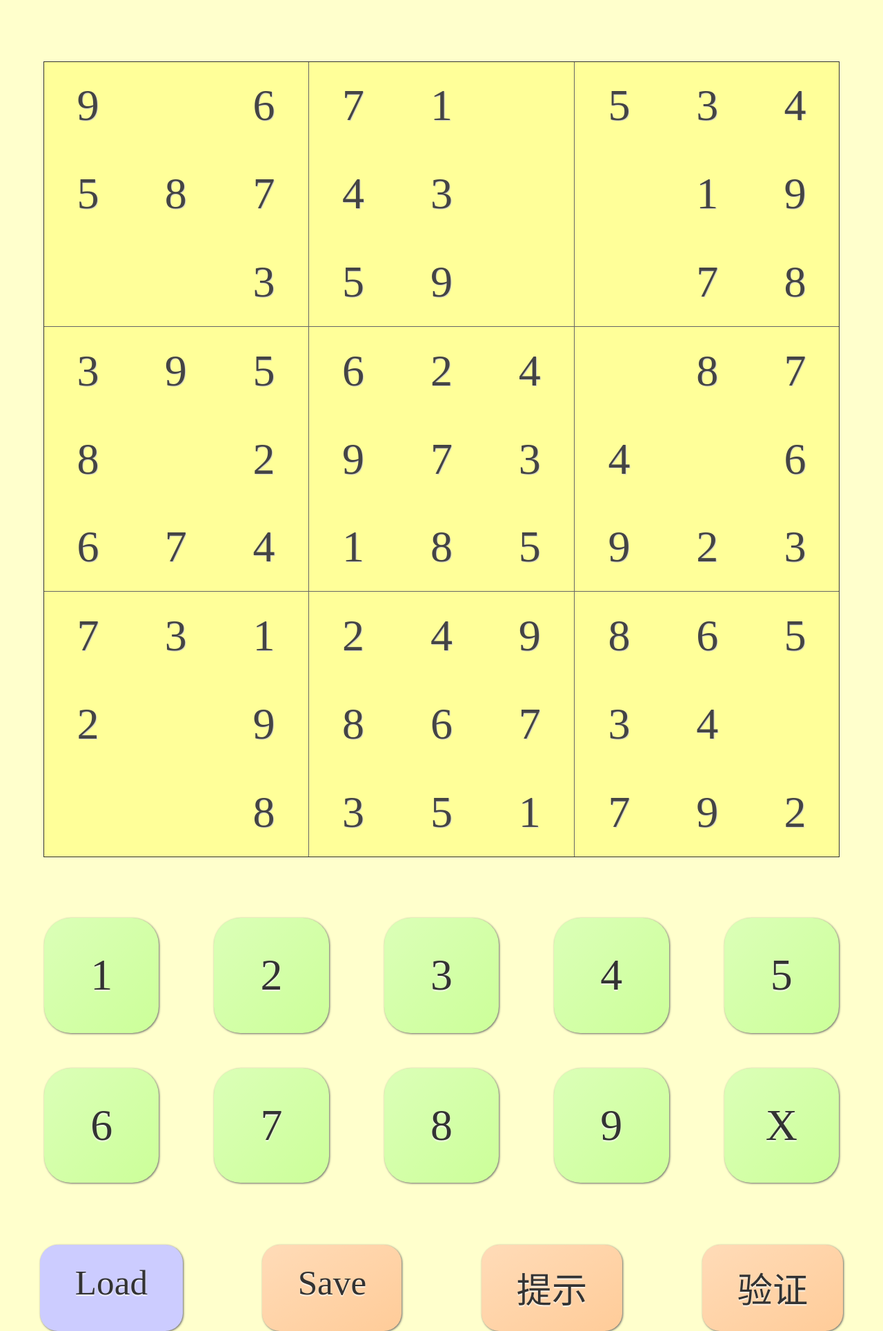
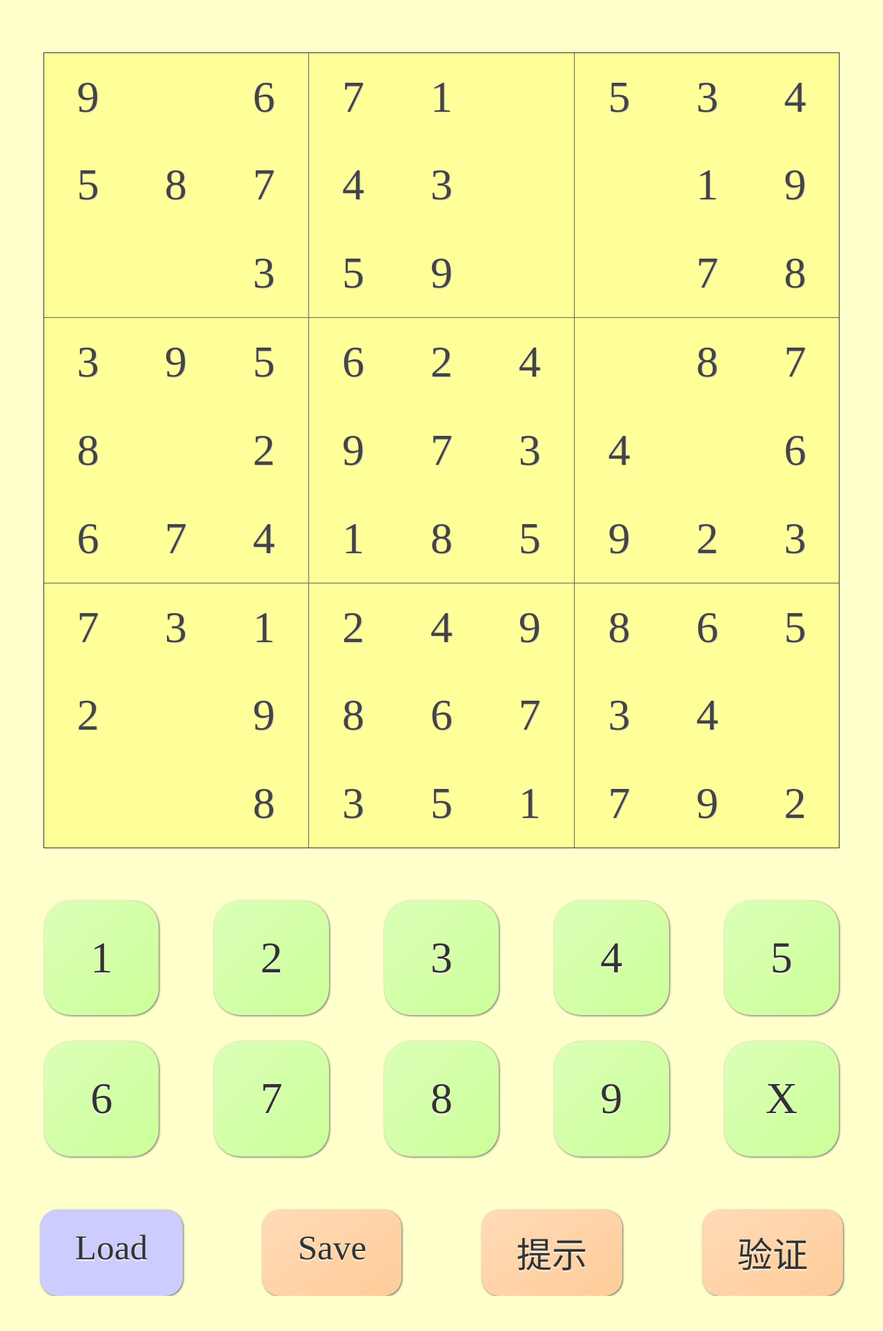
Before and after one commit to ljf0113/sudoku, a plain HTML site: page index.html in a window 1280 px wide. Shown: the whole page at 69% size. After the commit the page ends 1879 px from the top, so only its background shows below. Drawn offline with Linux system fonts and the light colour scheme.

Commit message:
微调waibianju

```diff
--- a/index.html
+++ b/index.html
@@ -17,7 +17,7 @@
 		.sudoku{
 			width: 90vw;
 			height: 90vw;
-			margin: 7vw auto;
+			margin: 6vw auto;
 			border-collapse: collapse;
 			text-align: center;
 			outline: 1px solid #333;
@@ -56,7 +56,7 @@
 			justify-content: space-between;
 		}
 		.keyboard .kRow:last-child{
-			margin-top: 4vw;
+			margin-top: 3vw;
 		}
 		.keyboard .kCol{
 			width: 13vw;
@@ -71,7 +71,7 @@
 			background-image: linear-gradient(to right bottom, rgba(255, 255, 255, .3), transparent);
 		}
 		.ctrl{
-			margin-top: 7vw;
+			margin-top: 6vw;
 			display: flex;
 			justify-content: space-around;
 		}
```
